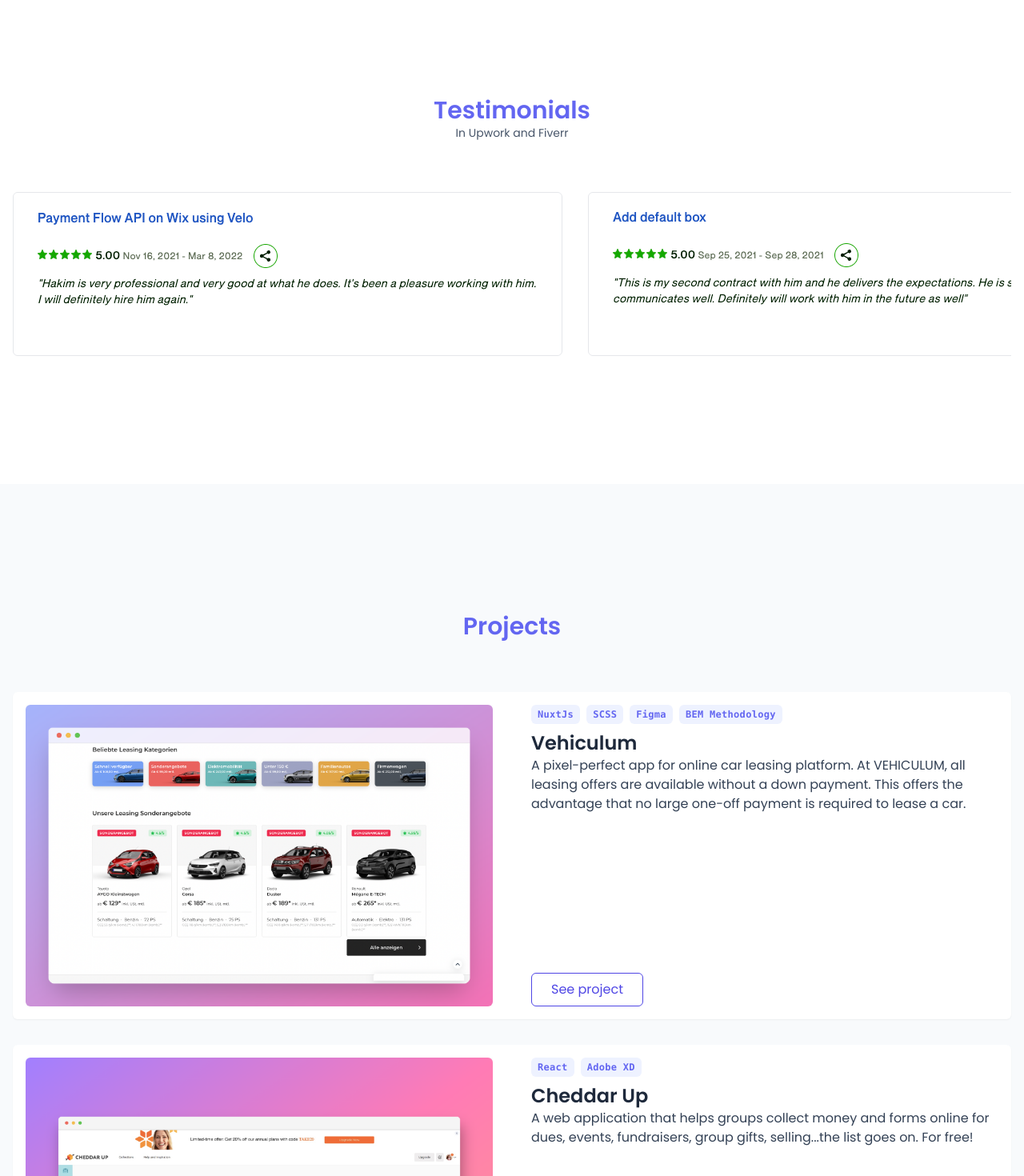
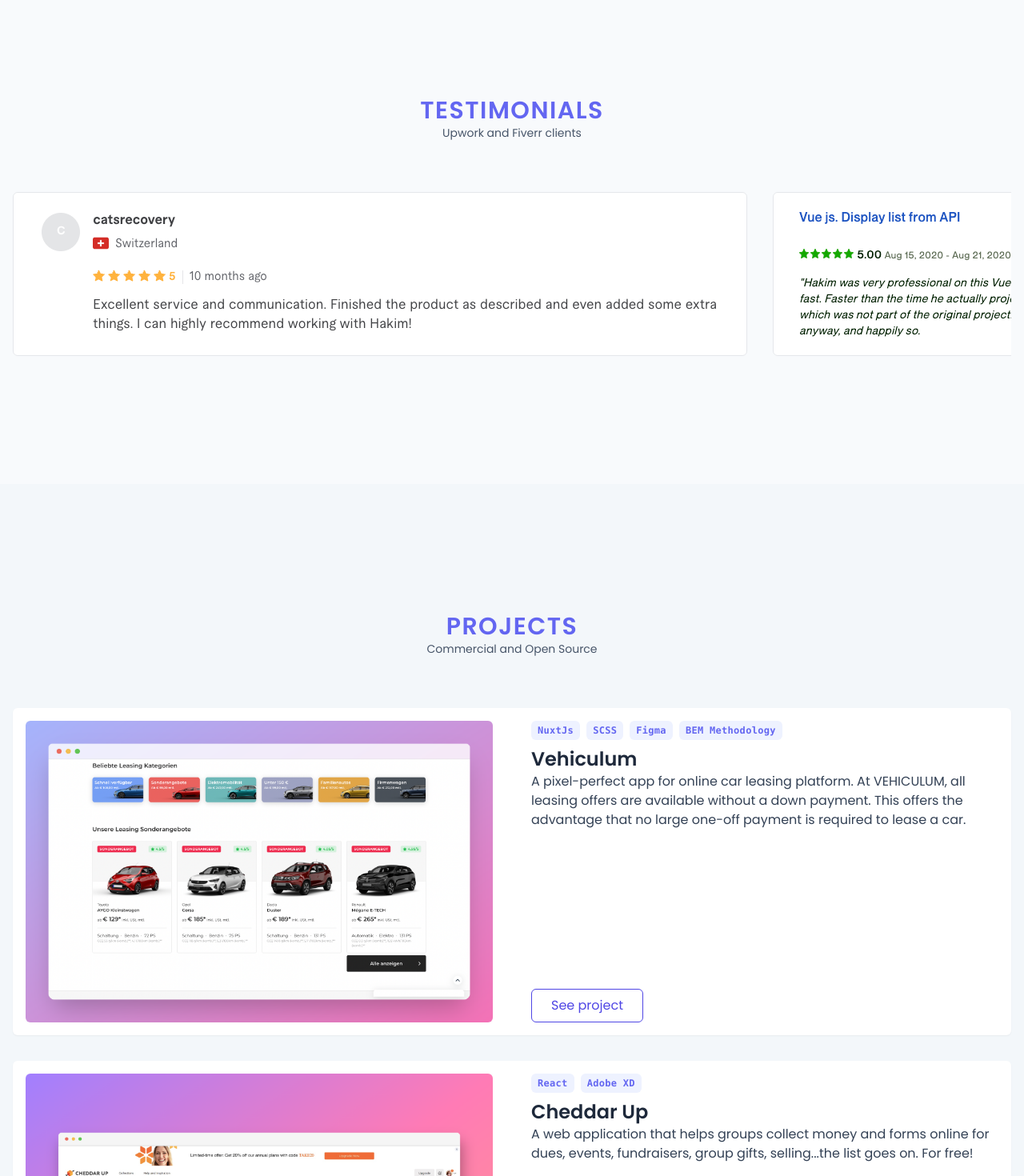
Before and after one commit to teckim/website.next, a Next.js app: page / in a window 1280 px wide. Shown: the part 840-2310 px from the top of the page at 80% size. Built offline with nearby package versions, Linux system fonts and the light colour scheme.

Commit message:
Add tweaks

```diff
--- a/components/About.tsx
+++ b/components/About.tsx
@@ -1,9 +1,10 @@
+import Link from "next/link";
+import { contactLinkClickEvent } from "../modules/ga";
 import SocialStack from "./SocialStack";
+import FreelancingStack from "./FreelancingStack";
+import EmailIcon from "../assets/icons/email.svg";
 import DownloadIcon from "../assets/icons/download.svg";
-import EmailIcon from "../assets/icons/email.svg";
-import Link from "next/link";
-import FreelancingStack from "./FreelancingStack";
-import { contactLinkClickEvent } from "../modules/ga";
+import PhoneIcon from "../assets/icons/phone.svg";
 
 export default function About() {
   return (
@@ -24,7 +25,7 @@ export default function About() {
             href="/resume.pdf"
             target="_blank"
             className="w-full flex items-center justify-center gap-x-4 md:w-auto px-6 py-2 text-primary-600 hover:text-white bg-white hover:bg-primary-600 border border-primary-600 hover:shadow-md rounded-md font-medium capitalize"
-            onClick={() => contactLinkClickEvent('resume_download')}
+            onClick={() => contactLinkClickEvent("resume_download")}
           >
             <DownloadIcon />
             <span>Get my resume</span>
@@ -32,7 +33,7 @@ export default function About() {
           <Link
             href="mailto:hakim.bhd@gmail.com"
             className="w-full flex items-center justify-center gap-x-4 md:w-auto px-6 py-2 text-primary-600 hover:text-white bg-white hover:bg-primary-600 border border-primary-600 hover:shadow-md rounded-md font-medium capitalize"
-            onClick={() => contactLinkClickEvent('email_me')}
+            onClick={() => contactLinkClickEvent("email_me")}
           >
             <EmailIcon />
             <span>Email me</span>
@@ -41,7 +42,19 @@ export default function About() {
       </div>
       <div className="flex flex-col gap-y-4">
         <h2 className="text-primary-400">LET’S CONNECT</h2>
-        <SocialStack />
+        <div className="flex items-center gap-x-4">
+          <a
+            className="flex items-center gap-x-2 py-2 text-sm text-slate-600 bg-slate-50 px-2 rounded-md"
+            href="https://wa.me/213555228874"
+            target="_blank"
+            rel="noreferrer"
+            onClick={() => contactLinkClickEvent("phone_number")}
+          >
+            <PhoneIcon className="w-5 h-5" />
+            <span>+213 (555) 228 874</span>
+          </a>
+          <SocialStack />
+        </div>
         <FreelancingStack />
       </div>
     </div>
--- a/components/Testimonials.tsx
+++ b/components/Testimonials.tsx
@@ -2,13 +2,13 @@
 import { scrollEvent } from "../modules/ga";
 
 const testimonials = [
+  "/images/testimonial-1.png",
+  "/images/testimonial-7.png",
   "/images/testimonial-2.png",
   "/images/testimonial-3.png",
   "/images/testimonial-4.png",
   "/images/testimonial-5.png",
   "/images/testimonial-6.png",
-  "/images/testimonial-7.png",
-  "/images/testimonial-1.png",
 ];
 
 export default function Testimonials() {
@@ -21,14 +21,14 @@ export default function Testimonials() {
   return (
     <div className="container">
       <div className="text-center mt-16">
-        <h2 className="text-3xl font-semibold text-primary-500">
+        <h2 className="text-3xl font-semibold text-primary-500 uppercase tracking-wider">
           Testimonials
         </h2>
-        <p className="text-slate-600 text-sm">In Upwork and Fiverr</p>
+        <p className="text-slate-600 text-sm">Upwork and Fiverr clients</p>
       </div>
       <div className="flex flex-1 gap-x-8 snap-x overflow-x-auto py-16" onScroll={handleScroll} >
         {testimonials.map((testimonial) => (
-          <div key={testimonial} className="snap-start shrink-0 max-w-full border rounded-md p-4">
+          <div key={testimonial} className="snap-start shrink-0 max-w-full border rounded-md p-4 bg-white">
             <img
               className="rounded-md"
               src={testimonial}
--- a/pages/index.tsx
+++ b/pages/index.tsx
@@ -22,7 +22,7 @@ export default function Home() {
         <title>Hakim&apos;s porfolio</title>
       </Head>
 
-      <header className="bg-white bg-hero-mobile md:bg-hero-desktop">
+      <header className="bg-white bg-hero-mobile md:bg-hero-desktop bg-no-repeat bg-contain bg-center">
         <Navbar />
         <Hero />
       </header>
@@ -34,18 +34,21 @@ export default function Home() {
             project={currentProject}
           />
         )}
-        <section id="testimonials" className="py-24">
+        <section id="testimonials" className="py-24 bg-slate-50">
           <Testimonials />
         </section>
         <section
           id="portfolio"
-          className="py-24 flex flex-col gap-y-8 bg-slate-50"
+          className="py-24 flex flex-col gap-y-8 bg-slate-100/80"
         >
           <div className="container">
             <div className="text-center my-16">
-              <h2 className="text-3xl font-semibold text-primary-500">
+              <h2 className="text-3xl font-semibold text-primary-500 uppercase tracking-wider">
                 Projects
               </h2>
+              <p className="text-slate-600 text-sm">
+                Commercial and Open Source
+              </p>
             </div>
             <div className="flex flex-col gap-y-8">
               {projects.map((project, idx) => (
@@ -64,7 +67,7 @@ export default function Home() {
       </main>
       <footer
         id="contact"
-        className="bg-primary-500 bg-footer-mobile md:bg-footer-desktop bg-no-repeat"
+        className="bg-primary-500 bg-footer-mobile md:bg-footer-desktop bg-no-repeat bg-contain bg-center"
       >
         <Footer />
       </footer>
```
Also changed, not shown: assets/icons/phone.svg (added).
